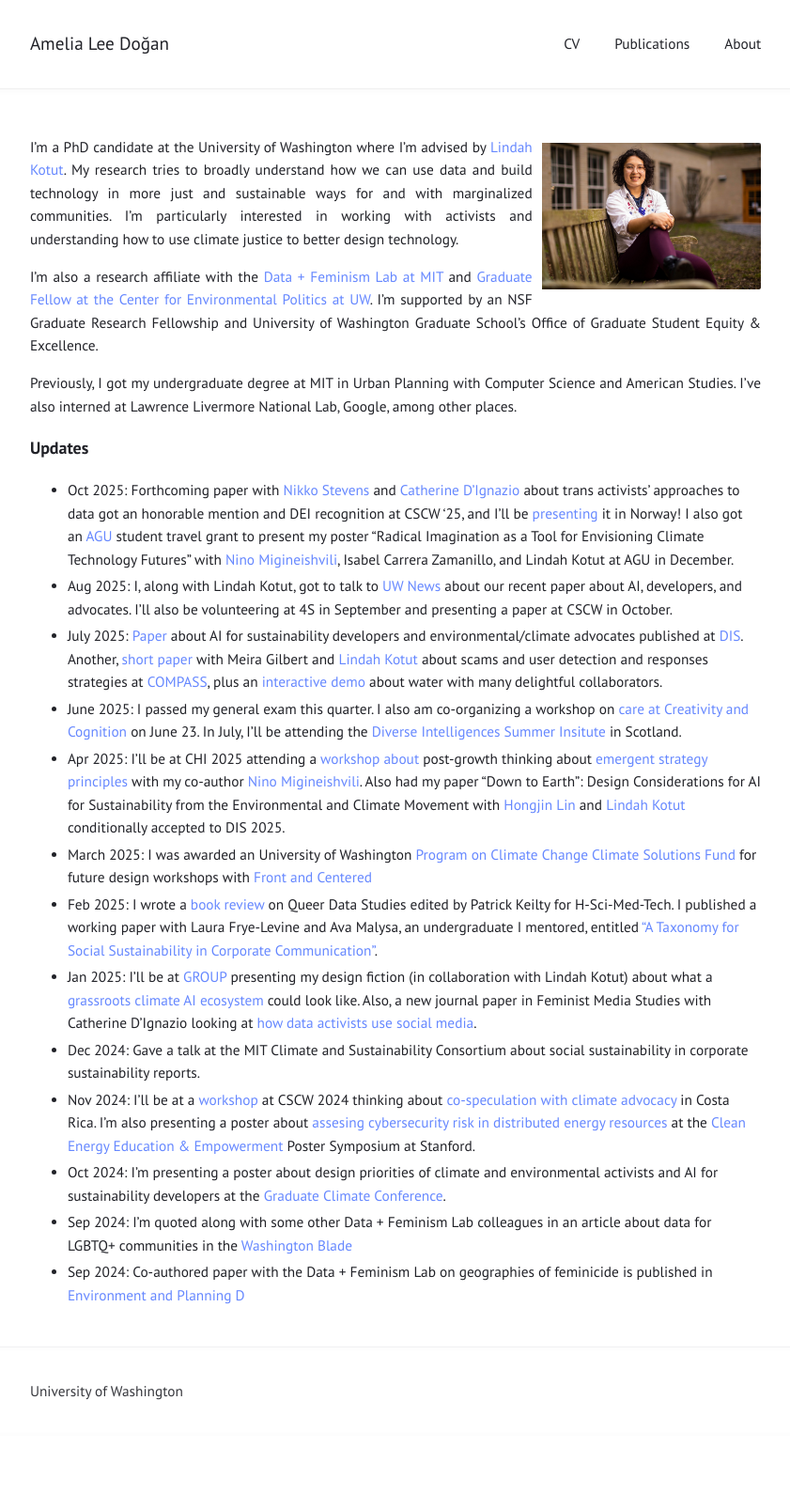
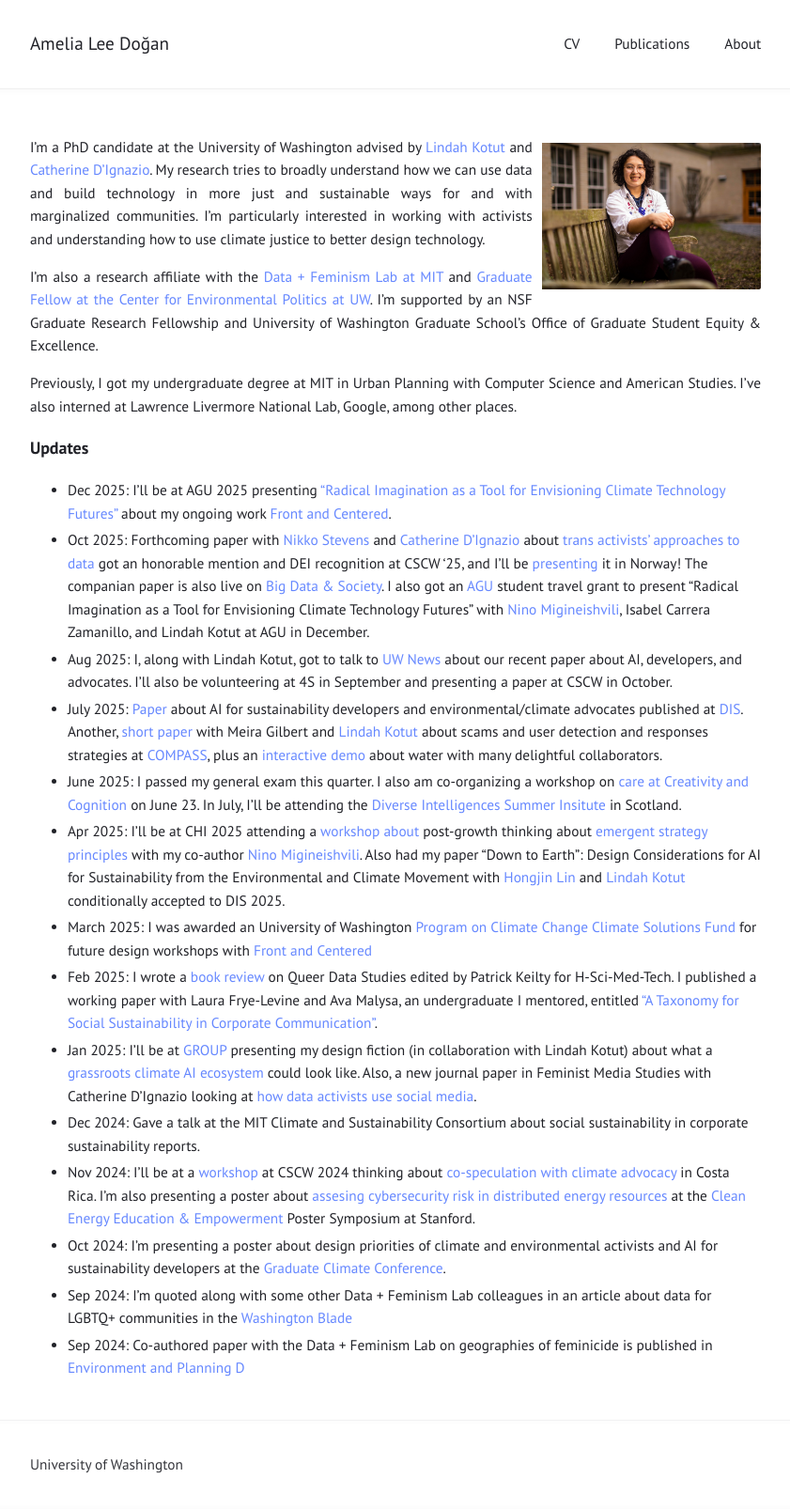
Before and after one commit to ameliadogan/ameliadogan.github.io, a Jekyll site: the page built from index.md, in a window 1280 px wide. Shown: the whole page at 94% size, without its empty margins (219-1060 px from the left). Built offline with Jekyll 4.4.1, drawn with Linux system fonts in a browser that asks for light colours; before the commit the page ends 1528 px from its top, so only the background shows below that.

Commit message:
Update index.md
updates about AGU and papers from fall 2025

```diff
--- a/index.md
+++ b/index.md
@@ -3,7 +3,7 @@ layout: page
 ---
 ![photo of Amelia Dogan on a bench](assets/headshot.jpeg){: style="float: right; width : 30%; padding-left : 10px"}
 
-I'm a PhD candidate at the University of Washington where I'm advised by [Lindah Kotut](https://faculty.washington.edu/kotut/). My research tries to broadly understand how we can use data and build technology in more just and sustainable ways for and with marginalized communities. I'm particularly interested in working with activists and understanding how to use climate justice to better design technology.
+I'm a PhD candidate at the University of Washington advised by [Lindah Kotut](https://faculty.washington.edu/kotut/) and [Catherine D'Ignazio](https://kanarinka.com/). My research tries to broadly understand how we can use data and build technology in more just and sustainable ways for and with marginalized communities. I'm particularly interested in working with activists and understanding how to use climate justice to better design technology.
 
 I'm also a research affiliate with the [Data + Feminism Lab at MIT](https://dataplusfeminism.mit.edu/) and [Graduate Fellow at the Center for Environmental Politics at UW](https://envirpol.org/). I'm supported by an NSF Graduate Research Fellowship and University of Washington Graduate School’s Office of Graduate Student Equity & Excellence.
 
@@ -11,7 +11,8 @@ Previously, I got my undergraduate degree at MIT in Urban Planning with Computer
 
 ### Updates
 
-* Oct 2025: Forthcoming paper with [Nikko Stevens](https://nikkistevens.com/) and [Catherine D'Ignazio](https://kanarinka.com/) about trans activists' approaches to data got an honorable mention and DEI recognition at CSCW '25, and I'll be [presenting](https://programs.sigchi.org/cscw/2025/program/session/213515) it in Norway! I also got an [AGU](https://www.agu.org/annual-meeting) student travel grant to present my poster "Radical Imagination as a Tool for Envisioning Climate Technology Futures" with [Nino Migineishvili](https://www.nino-m.com/), Isabel Carrera Zamanillo, and Lindah Kotut at AGU in December.
+* Dec 2025: I'll be at AGU 2025 presenting ["Radical Imagination as a Tool for Envisioning Climate Technology Futures"](https://agu.confex.com/agu/agu25/meetingapp.cgi/Paper/1988656) about my ongoing work [Front and Centered](https://frontandcentered.org/).
+* Oct 2025: Forthcoming paper with [Nikko Stevens](https://nikkistevens.com/) and [Catherine D'Ignazio](https://kanarinka.com/) about [trans activists' approaches to data](https://dl.acm.org/doi/abs/10.1145/3757682) got an honorable mention and DEI recognition at CSCW '25, and I'll be [presenting](https://programs.sigchi.org/cscw/2025/program/session/213515) it in Norway! The companian paper is also live on [Big Data & Society](https://journals.sagepub.com/doi/full/10.1177/20539517251381694). I also got an [AGU](https://www.agu.org/annual-meeting) student travel grant to present "Radical Imagination as a Tool for Envisioning Climate Technology Futures" with [Nino Migineishvili](https://www.nino-m.com/), Isabel Carrera Zamanillo, and Lindah Kotut at AGU in December.
 *  Aug 2025: I, along with Lindah Kotut, got to talk to [UW News](https://www.washington.edu/news/2025/08/19/what-can-ai-developers-learn-from-climate-activists/) about our recent paper about AI, developers, and advocates. I'll also be volunteering at 4S in September and presenting a paper at CSCW in October.
 * July 2025: [Paper](https://dl.acm.org/doi/10.1145/3715336.3735734) about AI for sustainability developers and environmental/climate advocates published at [DIS](https://dis.acm.org/2025/). Another, [short paper](https://dl.acm.org/doi/10.1145/3715335.3736315) with Meira Gilbert and [Lindah Kotut](https://faculty.washington.edu/kotut/) about scams and user detection and responses strategies at [COMPASS](https://compass.acm.org/), plus an [interactive demo](https://dl.acm.org/doi/10.1145/3715335.3736310) about water with many delightful collaborators.
 * June 2025: I passed my general exam this quarter. I also am co-organizing a workshop on [care at Creativity and Cognition](https://sites.google.com/view/intdesign-as-a-form-of-care) on June 23. In July, I'll be attending the [Diverse Intelligences Summer Insitute](https://disi.org/) in Scotland.
```
